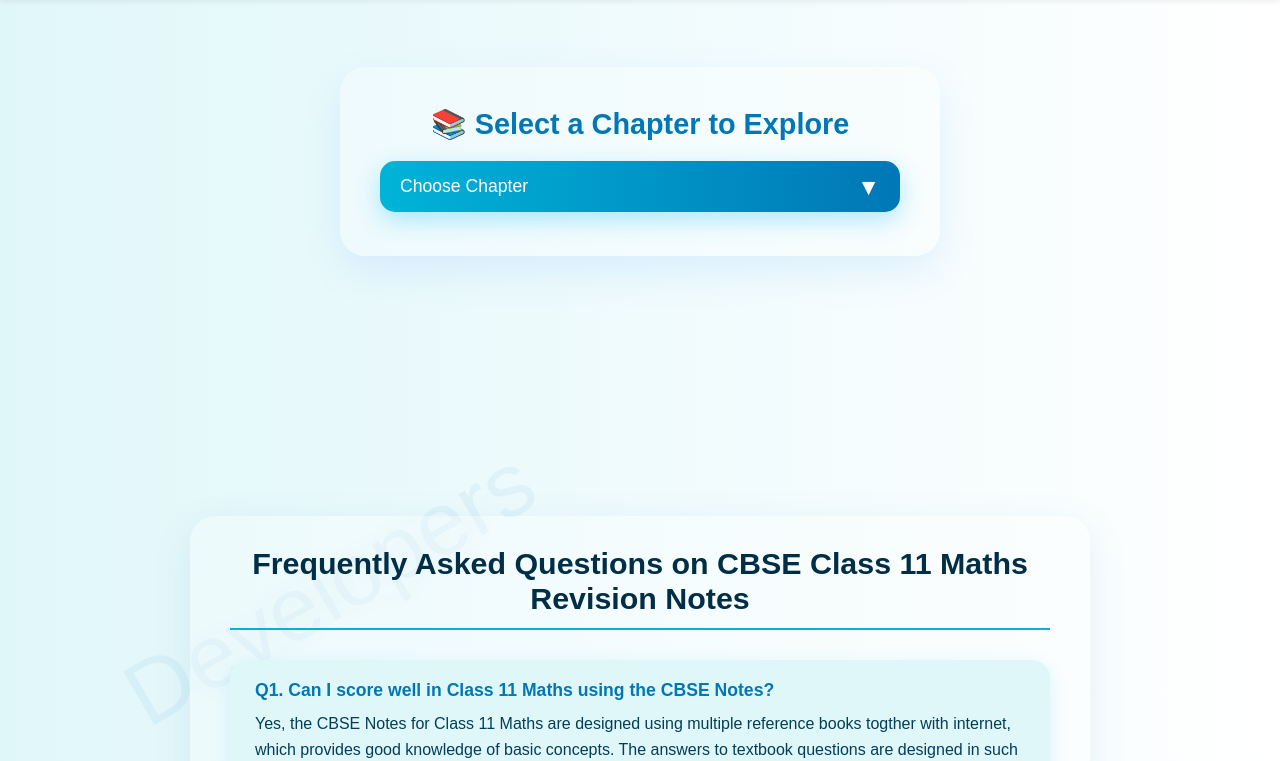
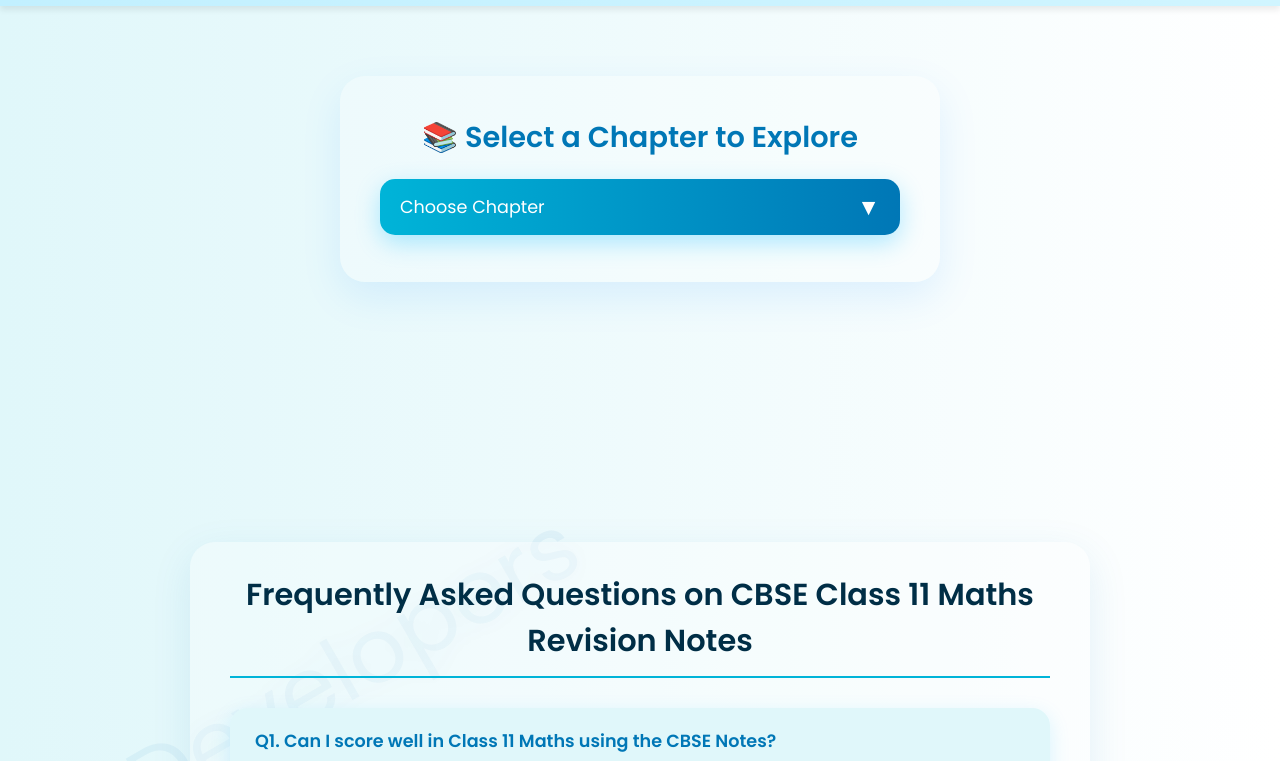
Before and after one commit to 404-coder-in/404-coder-in.github.io, a plain HTML site: page File2.htm in a window 1280 px wide. Shown: the part 73-834 px from the top of the page. Drawn offline with Linux system fonts and the light colour scheme.

Commit message:
Add files via upload

```diff
--- a/File2.htm
+++ b/File2.htm
@@ -6,6 +6,10 @@
   <title>Class 11 Maths | Chapters</title>
   <link href="https://fonts.googleapis.com/css2?family=Orbitron:wght@500&display=swap" rel="stylesheet">
   <style>
+
+
+  @import url('https://fonts.googleapis.com/css2?family=Orbitron:wght@500&family=Poppins:wght@400;600&display=swap');
+
     * {
       margin: 0;
       padding: 0;
```
